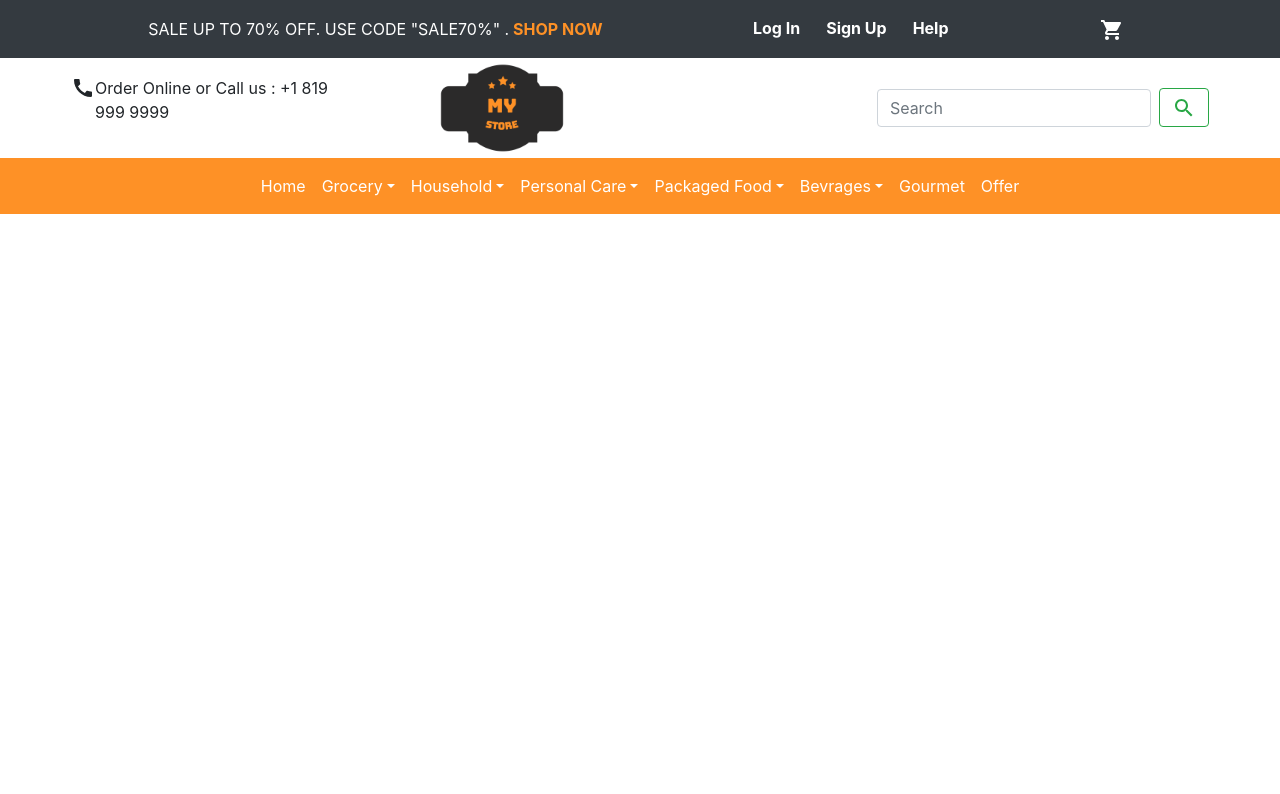
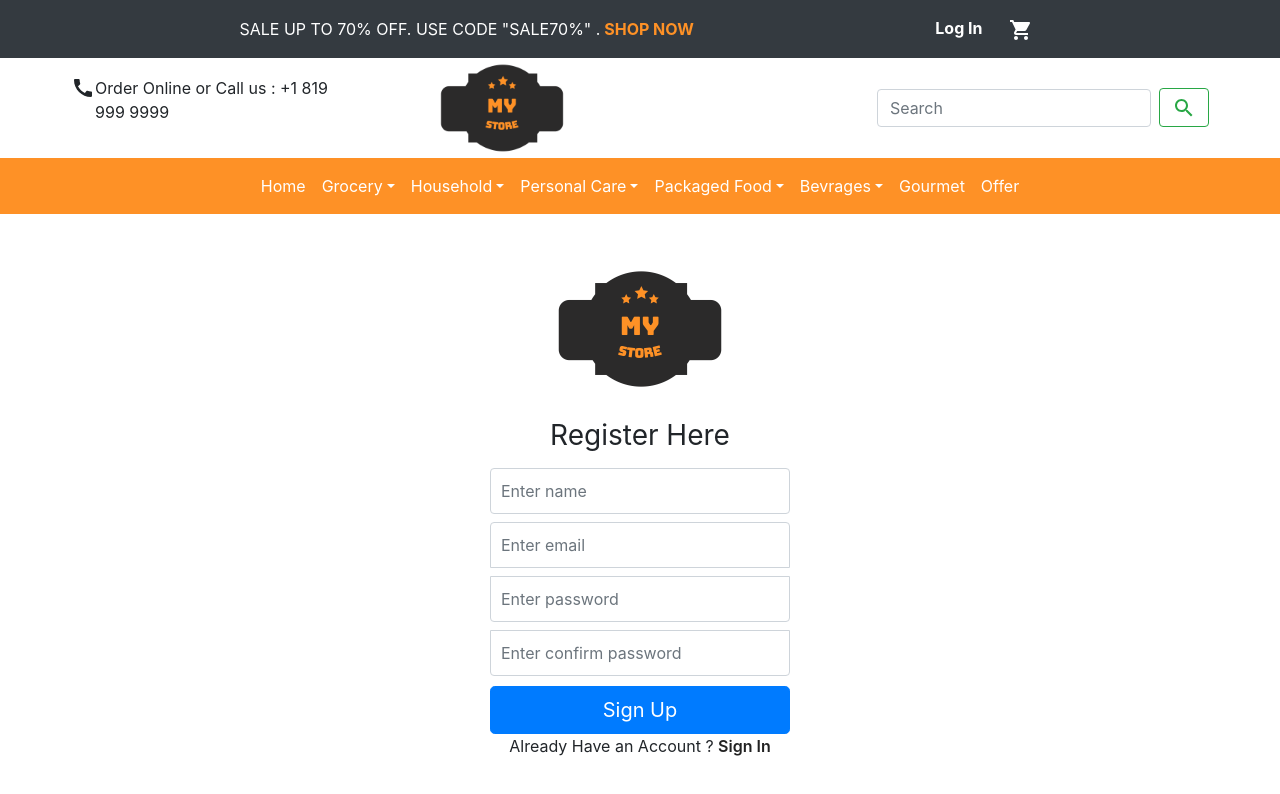
Before and after one commit to parth2098/myStore, a React (Create React App) app in the folder my-stote/: page /register in a window 1280 px wide. Shown: the top 794 px of the page. Built offline with nearby package versions, Linux system fonts and the light colour scheme.

Commit message:
Register User and redirected to perticular(targeted) page

```diff
--- a/my-stote/src/App.js
+++ b/my-stote/src/App.js
@@ -12,6 +12,7 @@ import Cart from "./components/Cart";
 import { useSelector, useDispatch } from "react-redux";
 import { signout } from "./action/userAction";
 import { Link } from "@material-ui/core";
+import SignUp from "./components/SignUp";
 
 function App() {
   return (
@@ -25,6 +26,7 @@ function App() {
         <Route path="/grocery/:id" component={SingleProduct}></Route>
         <Route path="/cart/:id?" component={Cart}></Route>
         <Route path="/login" component={Login}></Route>
+        <Route path="/register" component={SignUp}></Route>
       </div>
     </BrowserRouter>
   );
--- a/my-stote/src/action/userAction.js
+++ b/my-stote/src/action/userAction.js
@@ -1,10 +1,35 @@
 import Axios from "axios";
 import {
+  USER_REGISTER_FAIL,
+  USER_REGISTER_REQUEST,
+  USER_REGISTER_SUCCESS,
   USER_SIGNIN_FAIL,
   USER_SIGNIN_REQUEST,
   USER_SIGNIN_SUCCESS,
   USER_SIGNOUT,
 } from "../constants/userConstants";
+
+export const register = (name, email, password) => async (dispatch) => {
+  dispatch({ type: USER_REGISTER_REQUEST, payload: { email, password } });
+  try {
+    const { data } = await Axios.post("/api/users/register", {
+      name,
+      email,
+      password,
+    });
+    dispatch({ type: USER_REGISTER_SUCCESS, payload: data });
+    dispatch({ type: USER_SIGNIN_SUCCESS, payload: data });
+    localStorage.setItem("userInfo", JSON.stringify(data));
+  } catch (error) {
+    dispatch({
+      type: USER_REGISTER_FAIL,
+      payload:
+        error.response && error.response.data.message
+          ? error.response.data.message
+          : error.message,
+    });
+  }
+};
 
 export const signin = (email, password) => async (dispatch) => {
   dispatch({ type: USER_SIGNIN_REQUEST, payload: { email, password } });
--- a/my-stote/src/components/Login.js
+++ b/my-stote/src/components/Login.js
@@ -69,8 +69,10 @@ function Login(props) {
         <div class="forgot">
           <Link to="#">Forget Password</Link>
         </div>
+        <br></br>
         <div class="forgot">
-          <Link to="/signup">New Customer...?</Link>
+          New Customer?{" "}
+          <Link to={`/register?redirect=${redirect}`}>Create Your Account</Link>
         </div>
       </form>
     </div>
--- a/my-stote/src/components/NavbarSecond.css
+++ b/my-stote/src/components/NavbarSecond.css
@@ -24,17 +24,19 @@
 }
 
 .navbarSecond__links {
+  /* display: flex;
+
+  flex-direction: row;
+  justify-content: space-between; */
+
   display: flex;
-  flex: 0.5;
-  flex-direction: row;
-  justify-content: space-between;
 }
 
-.navbarSecond__links--left {
+/* .navbarSecond__links--left {
   display: flex;
   flex-direction: row;
   justify-content: space-between;
-}
+} */
 
 .navbarSecond__cart {
   display: flex;
--- a/my-stote/src/components/NavbarSecond.js
+++ b/my-stote/src/components/NavbarSecond.js
@@ -42,8 +42,6 @@ function NavbarSecond() {
             ) : (
               <NavbarSecondItem text="Log In" link="/Login" />
             )}
-            <NavbarSecondItem text="Sign Up" link="/Login" />
-            <NavbarSecondItem text="Help" link="/Login" />
           </ul>
           <ul className="navbar-nav navbarSecond__cart">
             <NavbarSecondItem text={<ShoppingCartIcon />} link="/Cart" />
--- /dev/null
+++ b/my-stote/src/components/SignUp.js
@@ -0,0 +1,102 @@
+import React, { useEffect, useState } from "react";
+import logo from "../images/myStoreLogo3.png";
+import "./SignUp.css";
+import { Link } from "react-router-dom";
+import { useDispatch, useSelector } from "react-redux";
+import { register } from "../action/userAction";
+
+function SignUp(props) {
+  const [name, setName] = useState("");
+  const [email, setEmail] = useState("");
+  const [password, setPassword] = useState("");
+  const [confirmPassword, setConfirmPassword] = useState("");
+
+  const redirect = props.location.search
+    ? props.location.search.split("=")[1]
+    : "/";
+
+  const userRegister = useSelector((state) => state.userRegister);
+  const { userInfo, loading, error } = userRegister;
+
+  const dispatch = useDispatch();
+  const submitHandler = (e) => {
+    e.preventDefault();
+    if (password !== confirmPassword) {
+      alert("Password and confirm password are not match");
+    } else {
+      dispatch(register(name, email, password));
+    }
+  };
+
+  useEffect(() => {
+    if (userInfo) {
+      props.history.push(redirect);
+    }
+  }, [props.history, redirect, userInfo]);
+
+  return (
+    <div className="signup">
+      <div className="login text-center">
+        <form action="" className="form-signin">
+          <img
+            className="mb-4 logo-img"
+            src={logo}
+            alt=""
+            width="200"
+            height="200"
+          />
+          <h1 className="h3 mb-3 font-weight-normal">Register Here</h1>
+          {error && <div>{error}</div>}
+          <input
+            className="form-control  mb-2"
+            type="text"
+            id="name"
+            placeholder="Enter name"
+            required
+            onChange={(e) => setName(e.target.value)}
+          />
+
+          <input
+            type="email"
+            id="email"
+            placeholder="Enter email"
+            required
+            onChange={(e) => setEmail(e.target.value)}
+            className="form-control mb-2"
+          />
+          <input
+            type="password"
+            id="password"
+            placeholder="Enter password"
+            required
+            onChange={(e) => setPassword(e.target.value)}
+            className="form-control  mb-2"
+          />
+          <input
+            type="password"
+            id="confirmPassword"
+            placeholder="Enter confirm password"
+            required
+            onChange={(e) => setConfirmPassword(e.target.value)}
+            className="form-control"
+          />
+
+          <button
+            className="btn btn-lg btn-primary btn-block"
+            type="submit"
+            onClick={submitHandler}
+          >
+            Sign Up
+          </button>
+
+          <div class="forgot">
+            Already Have an Account ?{" "}
+            <Link to={`/login?redirect=${redirect}`}>Sign In</Link>
+          </div>
+        </form>
+      </div>
+    </div>
+  );
+}
+
+export default SignUp;
--- a/my-stote/src/constants/userConstants.js
+++ b/my-stote/src/constants/userConstants.js
@@ -1,3 +1,7 @@
+export const USER_REGISTER_REQUEST = "USER_REGISTER_REQUEST";
+export const USER_REGISTER_SUCCESS = "USER_REGISTER_SUCCESS";
+export const USER_REGISTER_FAIL = "USER_REGISTER_FAIL";
+
 export const USER_SIGNIN_REQUEST = "USER_SIGNIN_REQUEST";
 export const USER_SIGNIN_SUCCESS = "USER_SIGNIN_SUCCESS";
 export const USER_SIGNIN_FAIL = "USER_SIGNIN_FAIL";
--- a/my-stote/src/reducers/userReducers.js
+++ b/my-stote/src/reducers/userReducers.js
@@ -1,9 +1,25 @@
 import {
+  USER_REGISTER_FAIL,
+  USER_REGISTER_REQUEST,
+  USER_REGISTER_SUCCESS,
   USER_SIGNIN_FAIL,
   USER_SIGNIN_REQUEST,
   USER_SIGNIN_SUCCESS,
   USER_SIGNOUT,
 } from "../constants/userConstants";
+
+export const userRegisterReducer = (state = {}, action) => {
+  switch (action.type) {
+    case USER_REGISTER_REQUEST:
+      return { loading: true };
+    case USER_REGISTER_SUCCESS:
+      return { loading: false, userInfo: action.payload };
+    case USER_REGISTER_FAIL:
+      return { loading: false, error: action.payload };
+    default:
+      return state;
+  }
+};
 
 export const userSigninReducer = (state = {}, action) => {
   switch (action.type) {
--- a/my-stote/src/store.js
+++ b/my-stote/src/store.js
@@ -5,7 +5,10 @@ import {
   productDetailsReducer,
   productListReducer,
 } from "./reducers/productReducers";
-import { userSigninReducer } from "./reducers/userReducers";
+import {
+  userRegisterReducer,
+  userSigninReducer,
+} from "./reducers/userReducers";
 
 const initialState = {
   userSignin: {
@@ -25,6 +28,7 @@ const reducer = combineReducers({
   productDetails: productDetailsReducer,
   cart: cartReducer,
   userSignin: userSigninReducer,
+  userRegister: userRegisterReducer,
 });
 const composeEnhancer = window.__REDUX_DEVTOOLS_EXTENSION_COMPOSE__ || compose;
 const store = createStore(
```
Also changed, not shown: my-stote/src/components/SignUp.css (added), 1 other file (tests, documents, lock files or other folders).
